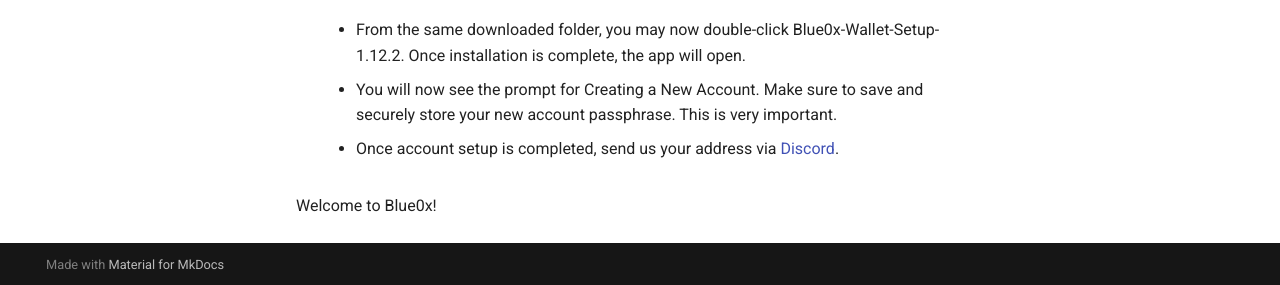
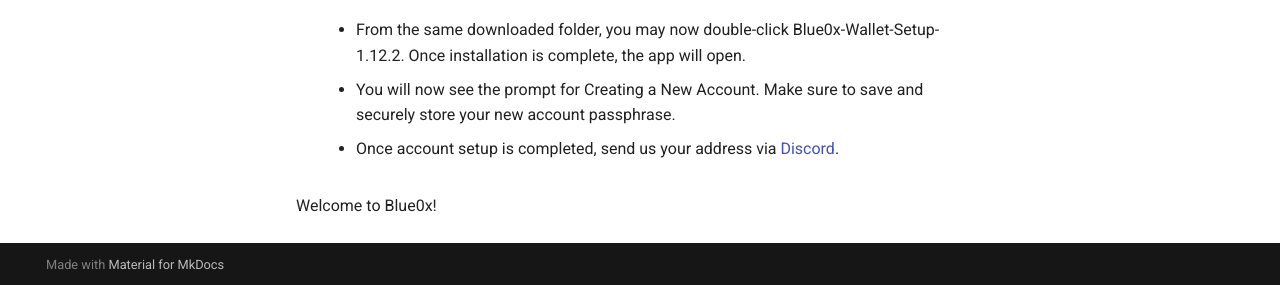
Before and after one commit to theBlue0x/docs, an MkDocs documentation site: the page built from docs/setup/local.md, in a window 1280 px wide and 900 px high, scrolled down 562 px. Shown: the part 612-897 px from the top of the window. Built offline with MkDocs 1.6.1 and Material for MkDocs 9.7.7, drawn with Linux system fonts in a browser that asks for light colours.

Commit message:
Update local.md

```diff
--- a/docs/setup/local.md
+++ b/docs/setup/local.md
@@ -36,7 +36,7 @@
 
 	-  From the same downloaded folder, you may now double-click Blue0x-Wallet-Setup-1.12.2. Once installation is complete, the app will open.
 
-	- You will now see the prompt for Creating a New Account.  Make sure to save and securely store your new account passphrase.  This is very important.
+	- You will now see the prompt for Creating a New Account.  Make sure to save and securely store your new account passphrase.
 
 	- Once account setup is completed, send us your address via [Discord](https://discord.gg/EbBWRSPW63).
 
```
